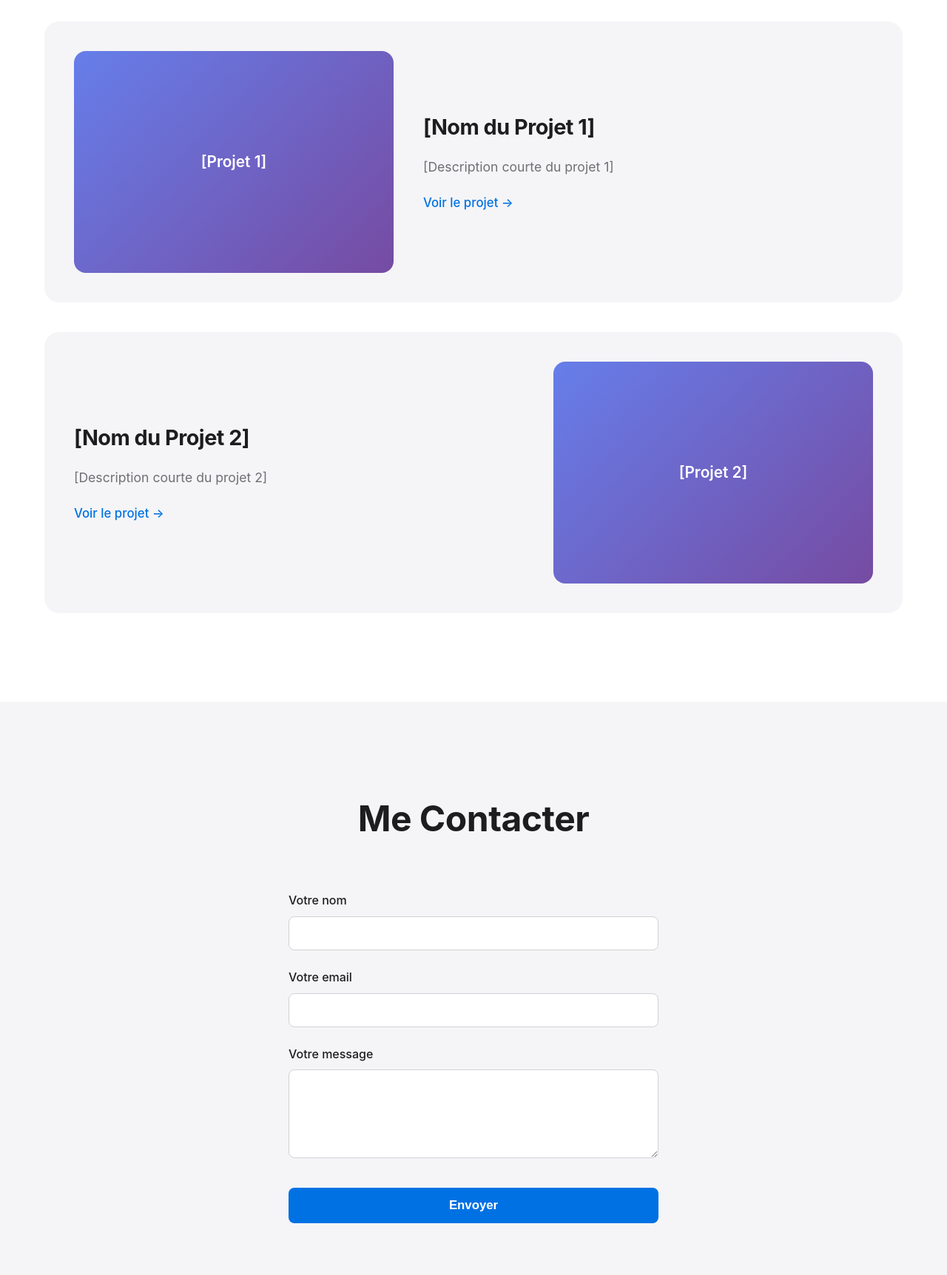
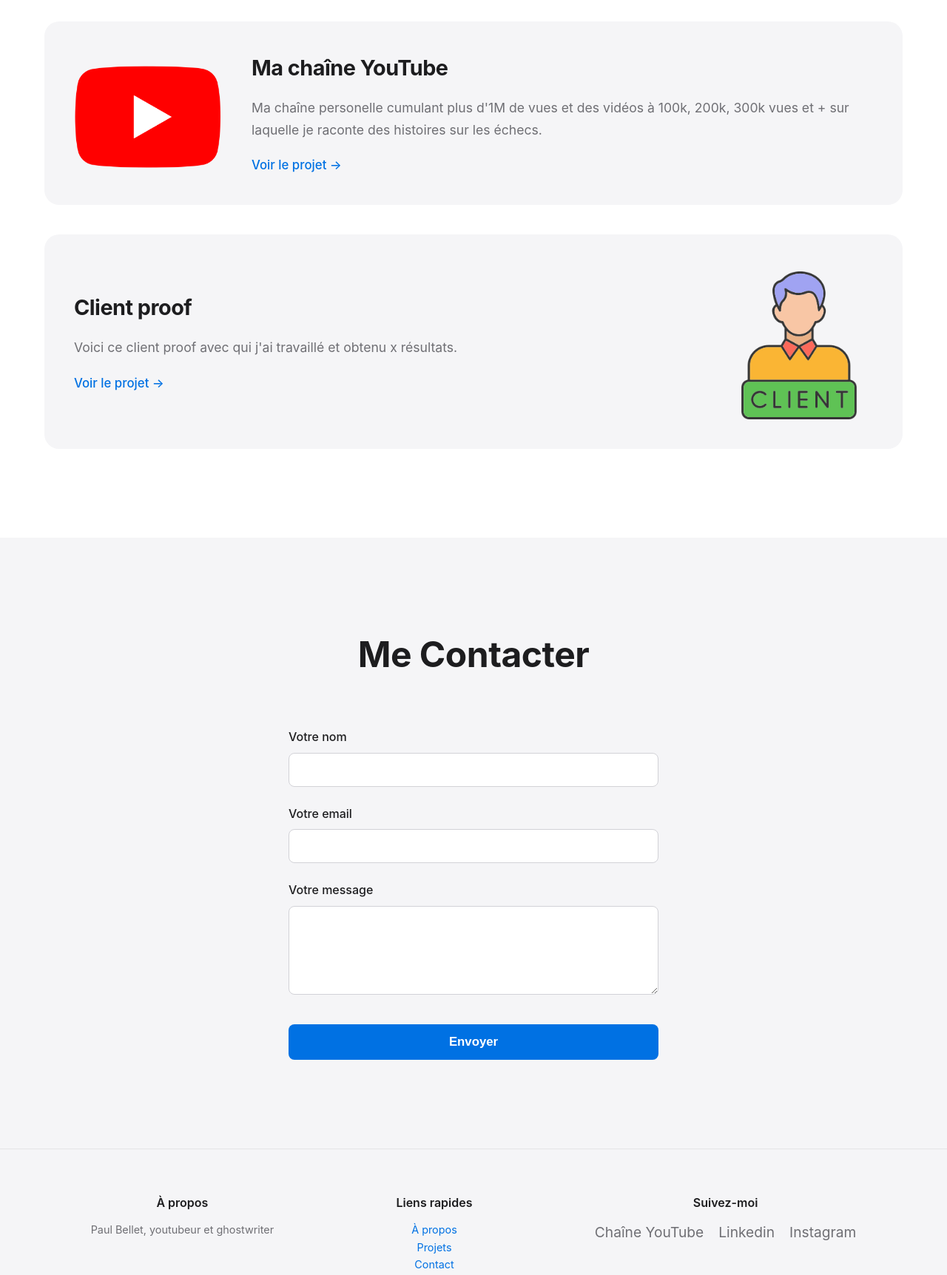
Before and after one commit to Chipsoupe/Portfolio, a plain HTML site: page index.html in a window 1280 px wide. Shown: the part 2720-4444 px from the top of the page at 74% size. Drawn offline with Linux system fonts and the light colour scheme.

Commit message:
Ajout des projets, modifications images de projets, ajout des liens "suivez-moi", du "à propos", et des émojis de compétences

```diff
--- a/index.html
+++ b/index.html
@@ -78,19 +78,19 @@
 
             <div class="skills-grid">
                 <div class="skill-card">
-                    <div class="skill-icon">🌐</div>
+                    <div class="skill-icon">✍️</div>
                     <h3>Scriptwriting</h3>
                     <p>Je sais écrire des scripts de qualité, et surtout m'adapter au créateur pour lequel j'écris. Mon but est que le script soit un maximum aligné avec votre chaîne.</p>
                 </div>
 
                 <div class="skill-card">
-                    <div class="skill-icon">⚙️</div>
+                    <div class="skill-icon">📽️</div>
                     <h3>Videomaking</h3>
                     <p>Je suis très familier avec le processus global de la création d'une vidéo, pas seulement l'écriture. Ça me permet d'avoir une vision que beaucoup de scriptwriters n'ont pas.</p>
                 </div>
 
                 <div class="skill-card">
-                    <div class="skill-icon">🎨</div>
+                    <div class="skill-icon">📖</div>
                     <h3>Storytelling</h3>
                     <p>J'ai une solide maîtrise du storytelling, ce qui me permet de bien plus marquer votre audience et d'augmenter votre watchtime. </p>
                 </div>
@@ -110,19 +110,20 @@
 
             <div class="projects-grid">
                 <div class="project-card">
-                    <div class="project-image">[Projet 1]</div>
+
+                    <img src="img/Youtube_logo.png" alt="Logo YouTube" style="width:200px; height:auto; margin-top:10px;">
                     <div class="project-content">
-                        <h3>[Nom du Projet 1]</h3>
-                        <p>[Description courte du projet 1]</p>
+                        <h3>Ma chaîne YouTube</h3>
+                        <p>Ma chaîne personelle cumulant plus d'1M de vues et des vidéos à 100k, 200k, 300k vues et + sur laquelle je raconte des histoires sur les échecs.</p>
                         <a href="#" class="project-link">Voir le projet →</a>
                     </div>
                 </div>
 
                 <div class="project-card">
-                    <div class="project-image">[Projet 2]</div>
+                    <img src="img/client.png" alt="client" style="width:200px; height:auto; margin-top:10px;">
                     <div class="project-content">
-                        <h3>[Nom du Projet 2]</h3>
-                        <p>[Description courte du projet 2]</p>
+                        <h3>Client proof</h3>
+                        <p>Voici ce client proof avec qui j'ai travaillé et obtenu x résultats.</p>
                         <a href="#" class="project-link">Voir le projet →</a>
                     </div>
                 </div>
@@ -162,7 +163,7 @@
             <div class="footer-content">
                 <div class="footer-section">
                     <h3>À propos</h3>
-                    <p>[Une courte phrase sur vous et votre domaine]</p>
+                    <p>Paul Bellet, youtubeur et ghostwriter</p>
                 </div>
 
                 <div class="footer-section">
@@ -175,15 +176,16 @@
                 <div class="footer-section">
                     <h3>Suivez-moi</h3>
                     <div class="social-links">
-                        <a href="#">🐙</a>
-                        <a href="#">💼</a>
-                        <a href="#">🐦</a>
+                        <a href="https://www.youtube.com/@ChipsouChess">Chaîne YouTube</a>
+                        <a href="https://www.linkedin.com/in/paul--bellet/">Linkedin</a>
+                        <a href="https://www.instagram.com/chipsou.chess">Instagram</a>
+
                     </div>
                 </div>
             </div>
 
             <div class="footer-bottom">
-                © 2025 [Votre Nom]. Tous droits réservés.
+                © 2025 Paul Bellet. Tous droits réservés.
             </div>
         </div>
     </footer>
```
Also changed, not shown: img/Youtube_logo.png (added), img/client.png (added).
